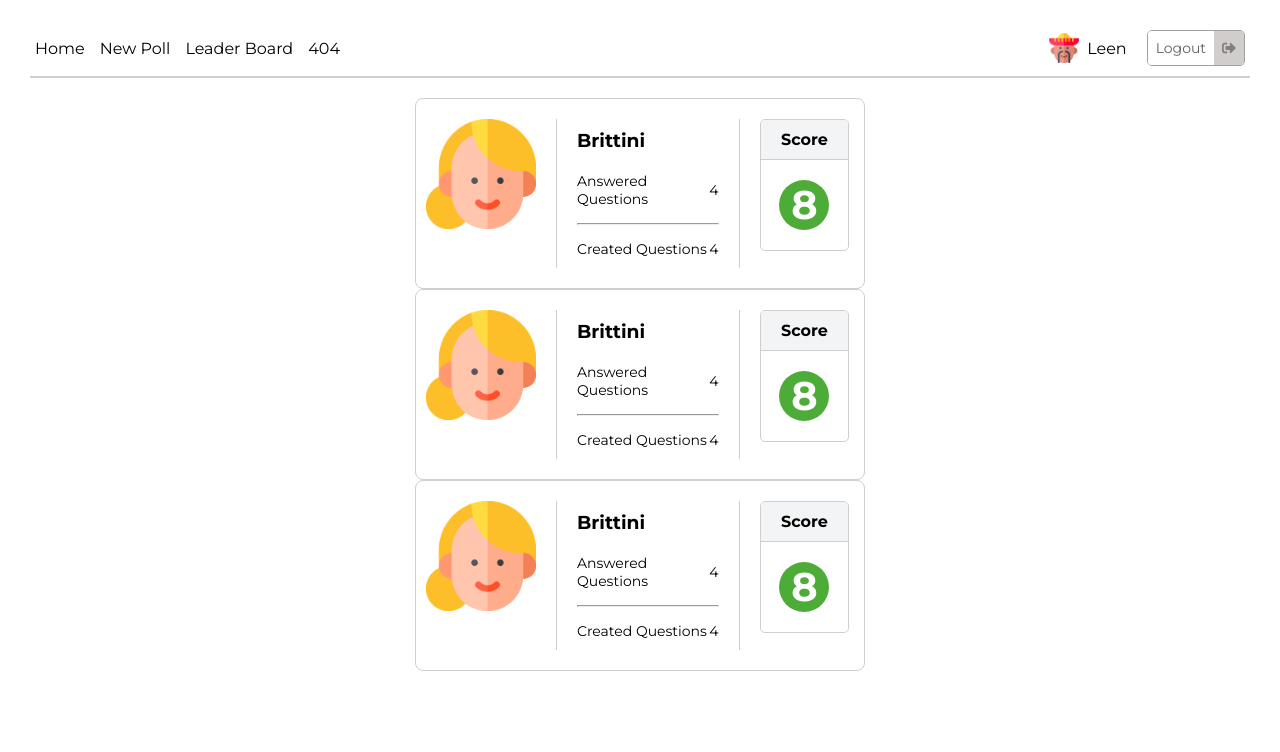
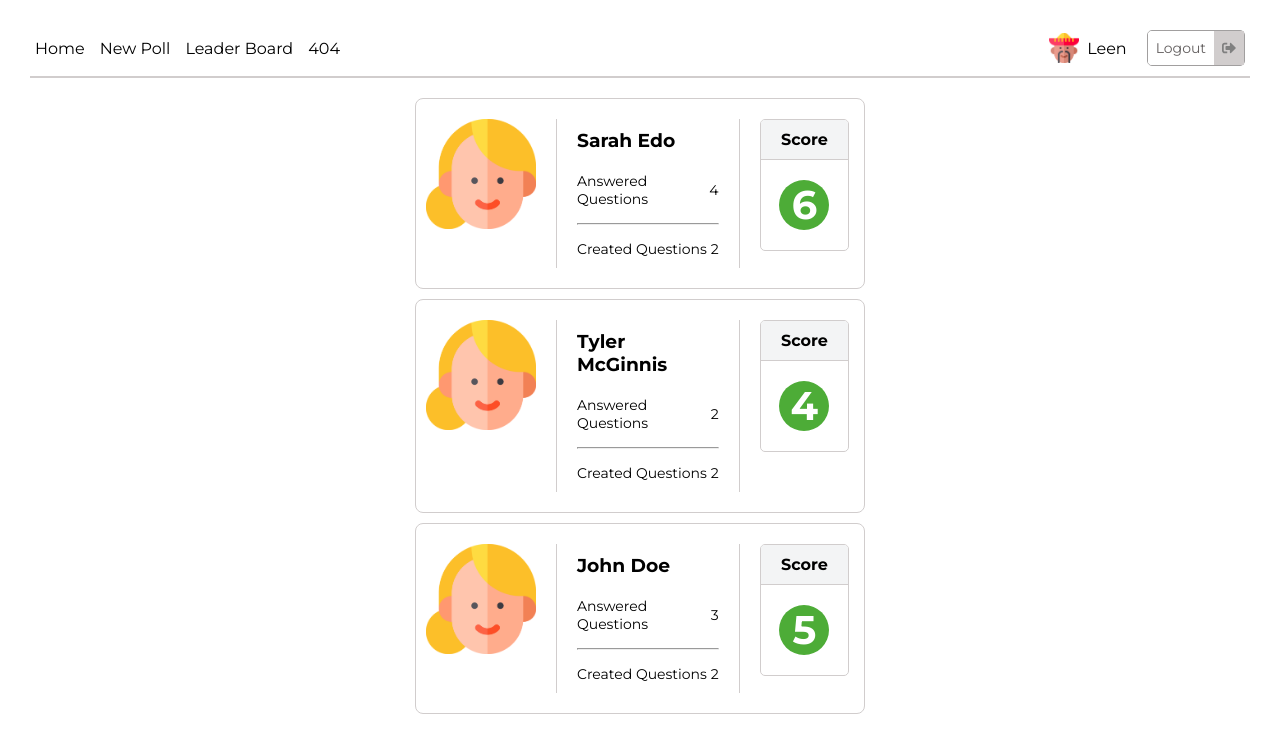
Before and after one commit to sara-elhawary/would-you-rather-app, a React (Vite) app: page /leader-board in a window 1280 px wide. Shown: the top 752 px of the page. Built offline with nearby package versions, Linux system fonts and the light colour scheme.

Commit message:
modify board-card component

```diff
--- a/src/components/board-card.jsx
+++ b/src/components/board-card.jsx
@@ -1,9 +1,11 @@
 import React from 'react'
 
 import classes from './board-card.module.css'
-import img1 from '../assets/icons/02.png'
+import img1 from '/assets/icons/02.png'
 
-export default function BoardCard() {
+export default function BoardCard({ name, questions, answers }) {
+  const score = questions + answers
+
   return (
     <div className={classes.boardCard}>
       <div className={classes.userInfoDiv}>
@@ -12,17 +14,17 @@ export default function BoardCard() {
         </div>
         <div className={classes.userInfo}>
           <div className={classes.userName}>
-            <h3>Brittini</h3>
+            <h3>{name}</h3>
           </div>
           <div className={classes.qScore}>
             <div className={classes.q}>
               <p>Answered Questions</p>
-              <p>4</p>
+              <p>{answers}</p>
             </div>
             <hr className={classes.hr} />
             <div className={classes.q}>
               <p>Created Questions</p>
-              <p>4</p>
+              <p>{questions}</p>
             </div>
           </div>
         </div>
@@ -33,7 +35,7 @@ export default function BoardCard() {
             <h4>Score</h4>
           </div>
           <div className={classes.score}>
-            <h4>8</h4>
+            <h4>{score}</h4>
           </div>
         </div>
       </div>
--- a/src/components/board-card.module.css
+++ b/src/components/board-card.module.css
@@ -2,7 +2,7 @@
 .boardCard {
   border: solid 1px #d1cdcd;
   width: 35%;
-  margin: 0 auto;
+  margin: 10px auto 0;
   overflow: hidden;
   border-radius: 8px;
   display: flex;
```
